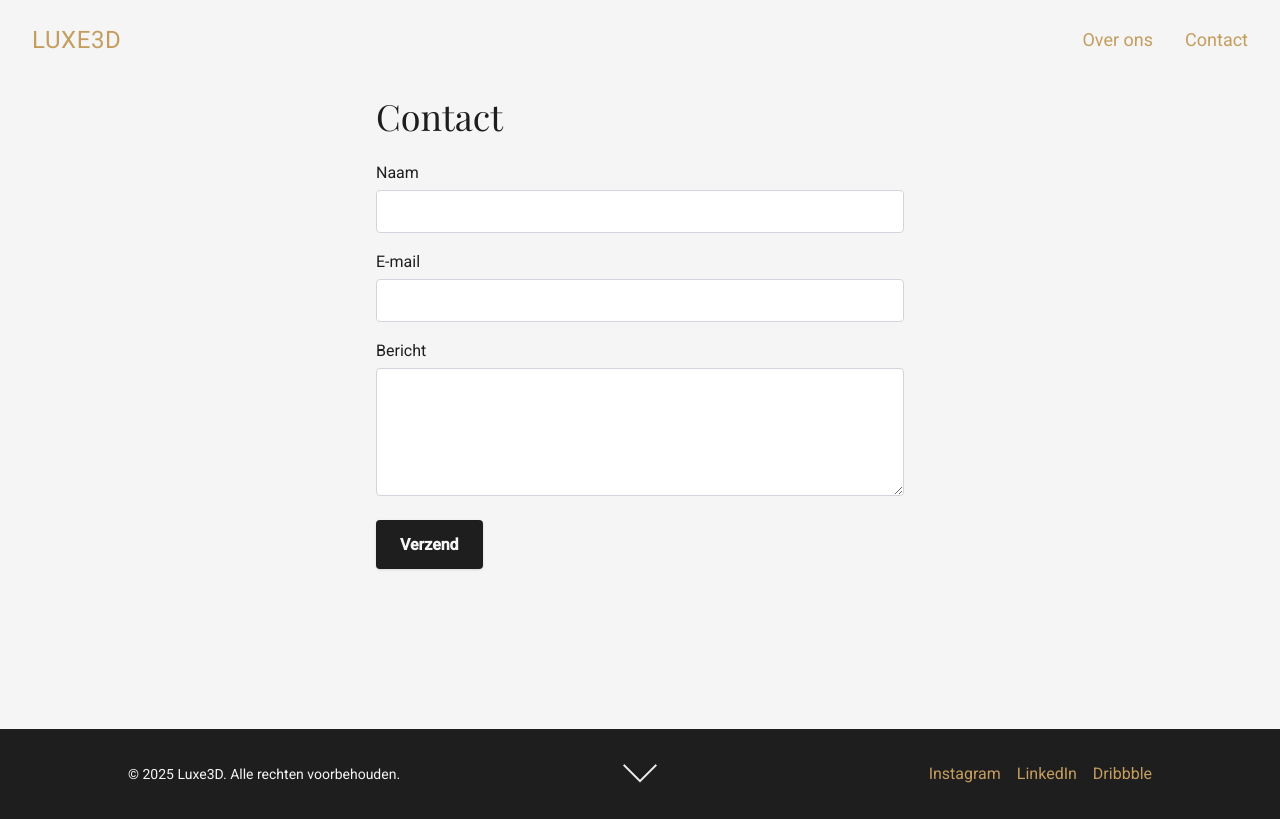
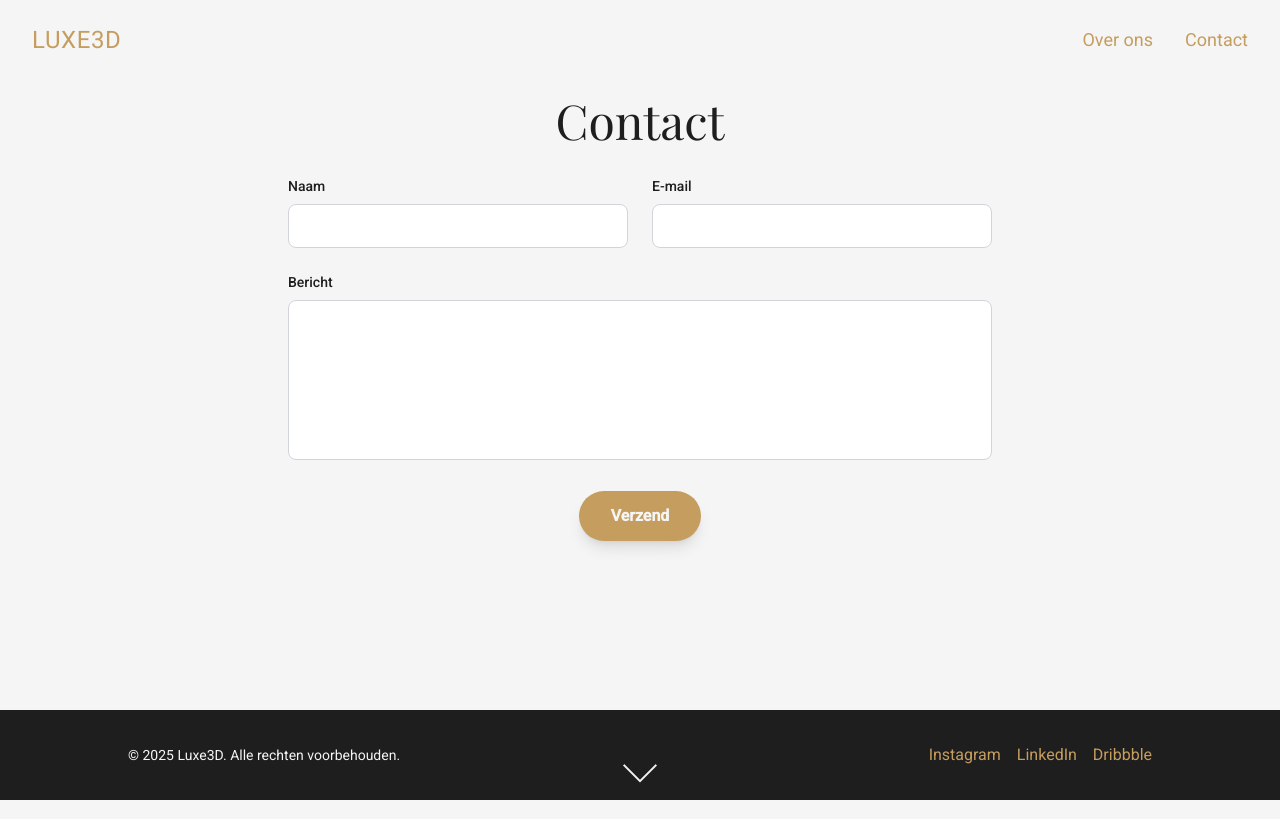
Before and after one commit to Vyzecb/ThreeJS, a Next.js app: page /contact in a window 1280 px wide. Built offline with nearby package versions, Linux system fonts and the light colour scheme.

Commit message:
Update contact.tsx

```diff
--- a/src/pages/contact.tsx
+++ b/src/pages/contact.tsx
@@ -13,47 +13,59 @@ const Contact: React.FC = () => {
 
   return (
     <Layout>
-      <section className="py-24 px-6 max-w-xl mx-auto">
-        <h2 className="text-4xl font-playfair mb-6">Contact</h2>
+      <section className="py-24 px-4 sm:px-6 lg:px-8 max-w-3xl mx-auto">
+        <h2 className="text-3xl sm:text-4xl md:text-5xl font-playfair mb-8 text-center">
+          Contact
+        </h2>
+
         {submitted ? (
-          <p className="text-lg text-green-600">
+          <p className="text-lg sm:text-xl text-green-600 text-center">
             Bedankt voor je bericht! We nemen snel contact op.
           </p>
         ) : (
-          <form onSubmit={handleSubmit} className="space-y-4">
+          <form onSubmit={handleSubmit} className="space-y-6">
+            {/* Naam & E-mail in twee kolommen op md+ */}
+            <div className="grid grid-cols-1 md:grid-cols-2 gap-6">
               <div>
-              <label className="block mb-1">Naam</label>
+                <label className="block text-sm font-medium mb-2">Naam</label>
                 <input
                   type="text"
                   required
-                className="w-full border border-gray-300 p-2 rounded"
+                  className="w-full border border-gray-300 rounded-lg px-4 py-2 focus:outline-none focus:ring-2 focus:ring-accent transition"
                   onMouseEnter={(e) => hoverEffects(e.currentTarget)}
                 />
               </div>
               <div>
-              <label className="block mb-1">E-mail</label>
+                <label className="block text-sm font-medium mb-2">E-mail</label>
                 <input
                   type="email"
                   required
-                className="w-full border border-gray-300 p-2 rounded"
+                  className="w-full border border-gray-300 rounded-lg px-4 py-2 focus:outline-none focus:ring-2 focus:ring-accent transition"
                   onMouseEnter={(e) => hoverEffects(e.currentTarget)}
                 />
               </div>
+            </div>
+
+            {/* Bericht */}
             <div>
-              <label className="block mb-1">Bericht</label>
+              <label className="block text-sm font-medium mb-2">Bericht</label>
               <textarea
                 required
-                className="w-full border border-gray-300 p-2 rounded h-32"
+                className="w-full border border-gray-300 rounded-lg px-4 py-2 h-40 resize-none focus:outline-none focus:ring-2 focus:ring-accent transition"
                 onMouseEnter={(e) => hoverEffects(e.currentTarget)}
               />
             </div>
+
+            {/* Verzenden */}
+            <div className="text-center">
               <button
                 type="submit"
-              className="px-6 py-3 bg-primary text-secondary font-semibold rounded shadow hover:opacity-90 transition"
+                className="w-full sm:w-auto px-8 py-3 bg-accent text-secondary font-semibold rounded-full shadow-lg hover:opacity-90 transition"
                 onMouseEnter={(e) => hoverEffects(e.currentTarget)}
               >
                 Verzend
               </button>
+            </div>
           </form>
         )}
       </section>
```
Lines whose indentation alone changed are shown as unchanged.
